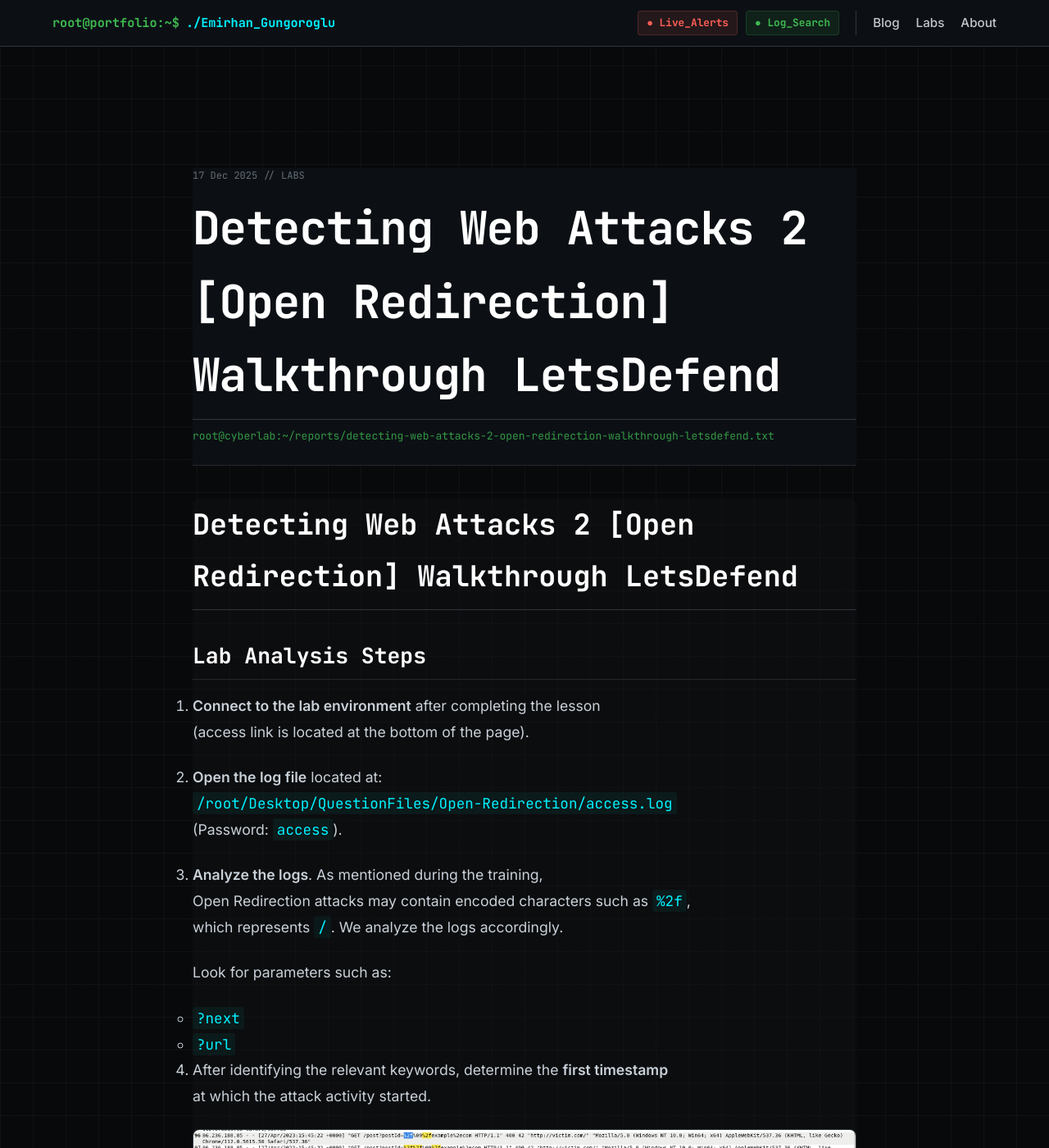
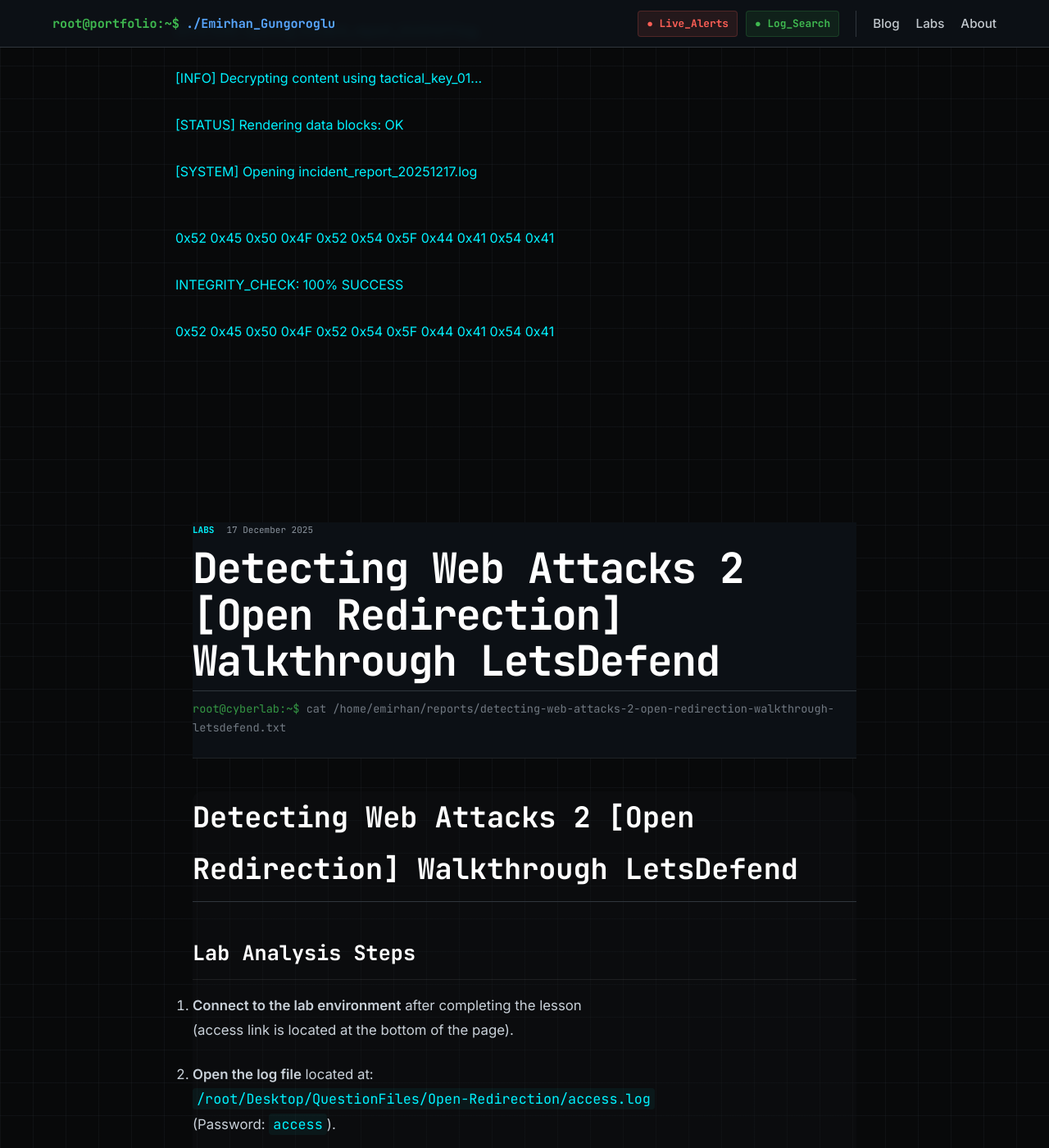
Before and after one commit to cybergungor/cybergungor.github.io, a Jekyll site: the page built from _posts/2025-12-17-detecting-open-redirection.md, in a window 1280 px wide and 1400 px high. Shown: the whole window at 82% size. Built offline with Jekyll 4.4.1, drawn with Linux system fonts in a browser that asks for light colours; some of the changed text lies outside the part shown.

Commit message:
Update post.html

```diff
--- a/_layouts/post.html
+++ b/_layouts/post.html
@@ -2,89 +2,108 @@
 layout: default
 ---
 
-<div class="post-log-bg">
+<div class="infinite-log-bg">
     <div class="log-col"><div class="moving-stream s1">
-        <span>[SYSTEM] Reading log entry...</span>
-        <span>[STATUS] Content rendered in static mode.</span>
+        <span>[SYSTEM] Opening incident_report_{{ page.date | date: "%Y%m%d" }}.log</span>
+        <span>[INFO] Decrypting content using tactical_key_01...</span>
+        <span>[STATUS] Rendering data blocks: OK</span>
+        <span>[SYSTEM] Opening incident_report_{{ page.date | date: "%Y%m%d" }}.log</span>
     </div></div>
     <div class="log-col hide-mobile"><div class="moving-stream s2">
-        <span>0x52 0x45 0x50 0x4F 0x52 0x54</span>
-        <span>NO_STICKY_ELEMENTS_DETECTED</span>
+        <span>0x52 0x45 0x50 0x4F 0x52 0x54 0x5F 0x44 0x41 0x54 0x41</span>
+        <span>INTEGRITY_CHECK: 100% SUCCESS</span>
+        <span>0x52 0x45 0x50 0x4F 0x52 0x54 0x5F 0x44 0x41 0x54 0x41</span>
     </div></div>
 </div>
 
-<div class="post-container-simple">
-    <header class="simple-header">
-        <div class="meta-info">
-            {{ page.date | date: "%d %b %Y" }} // {{ page.categories | first | upcase }}
+<div class="tactical-report-container">
+
+    <header class="report-header-static">
+        <div class="report-meta">
+            <span class="meta-tag">{{ page.categories | first | upcase }}</span>
+            <span class="meta-date">{{ page.date | date: "%d %B %Y" }}</span>
         </div>
-        <h1 class="plain-white-title">{{ page.title }}</h1>
-        <div class="terminal-path">root@cyberlab:~/reports/{{ page.title | slugify }}.txt</div>
+        <h1 class="report-main-title">{{ page.title }}</h1>
+        <div class="report-path">
+            <span class="path-prompt">root@cyberlab:~$</span> cat /home/emirhan/reports/{{ page.title | slugify }}.txt
+        </div>
     </header>
 
-    <article class="report-content">
+    <article class="report-article-body">
         {{ content }}
     </article>
 
-    <footer class="simple-footer">
-        <a href="/blog/" class="back-link">/ BACK_TO_DATABASE /</a>
+    <footer class="report-footer-simple">
+        <div class="divider-line">/* END_OF_DATA_STREAM */</div>
+        <a href="/blog/" class="return-btn">/ BACK_TO_DATABASE /</a>
     </footer>
 </div>
 
 <style>
-/* --- TEMEL RENKLER --- */
+/* --- CORE STYLES --- */
 :root {
-    --bg: #08090a;
-    --accent: #00f2ff;
-    --border: rgba(255, 255, 255, 0.1);
+    --cyber-bg: #08090a;
+    --cyber-blue: #00f2ff;
+    --cyber-border: rgba(255, 255, 255, 0.08);
 }
 
+/* Arka planı ve genel rengi zorla uygula */
 body {
-    background-color: var(--bg) !important;
+    background-color: var(--cyber-bg) !important;
     color: #c9d1d9;
     margin: 0;
-    line-height: 1.6;
+    padding: 0;
+    font-family: 'Inter', sans-serif;
 }
 
-/* --- ANA KONTEYNER (Üstten güvenli boşluk) --- */
-.post-container-simple {
+/* --- KONTEYNER: NAVBAR ÇAKIŞMASINI ÖNLEYEN KRİTİK ALAN --- */
+.tactical-report-container {
     max-width: 850px;
     margin: 0 auto;
-    /* Üstteki navbar'ın altına gelmesi için pay bırakıyoruz */
-    padding: 100px 20px 50px 20px;
+    /* Navbar'ın yüksekliği kadar üstten boşluk (Zorunlu) */
+    padding-top: 130px !important;
+    padding-bottom: 60px;
+    padding-left: 20px;
+    padding-right: 20px;
 }
 
-/* --- BAŞLIK STİLİ (Sade Beyaz) --- */
-.simple-header {
+/* --- BAŞLIK ALANI (SADE BEYAZ) --- */
+.report-header-static {
     margin-bottom: 2.5rem;
-    border-bottom: 1px solid var(--border);
+    border-bottom: 1px solid var(--cyber-border);
     padding-bottom: 1.5rem;
 }
 
-.plain-white-title {
-    color: #ffffff !important; /* Tam beyaz düz yazı */
-    font-size: clamp(2rem, 5vw, 3.5rem);
+.report-main-title {
+    color: #ffffff !important; /* Saf Beyaz */
+    font-size: clamp(2rem, 5vw, 3.2rem);
     font-weight: 800;
     margin: 10px 0;
-    letter-spacing: -1px;
+    letter-spacing: -1.5px;
+    line-height: 1.1;
 }
 
-.meta-info { font-family: 'JetBrains Mono', monospace; font-size: 12px; color: #8b949e; opacity: 0.7; }
-.terminal-path { font-family: 'JetBrains Mono', monospace; font-size: 13px; color: #3fb950; opacity: 0.8; }
+.report-meta { display: flex; gap: 15px; align-items: center; margin-bottom: 8px; }
+.meta-tag { color: var(--cyber-blue); font-family: 'JetBrains Mono'; font-size: 11px; font-weight: bold; }
+.meta-date { color: #8b949e; font-family: 'JetBrains Mono'; font-size: 11px; }
+.report-path { font-family: 'JetBrains Mono'; font-size: 0.85rem; color: #8b949e; opacity: 0.8; }
+.path-prompt { color: #3fb950; }
 
 /* --- İÇERİK ALANI --- */
-.report-content {
-    background: rgba(17, 18, 20, 0.5); /* Çok hafif şeffaf arka plan */
-    border-radius: 8px;
-    font-size: 1.1rem;
+.report-article-body {
+    background: rgba(17, 18, 20, 0.4);
+    border-radius: 12px;
     line-height: 1.8;
+    font-size: 1.05rem;
 }
 
-/* Makale içi temel stiller */
-.report-content h2 { color: #fff; margin-top: 2rem; border-bottom: 1px solid var(--border); padding-bottom: 5px; }
-.report-content p { margin-bottom: 1.5rem; }
-.report-content pre { background: #0d1117 !important; padding: 15px; border-radius: 6px; border: 1px solid var(--border); overflow-x: auto; }
-.report-content code { color: var(--accent); background: rgba(0, 242, 255, 0.05); padding: 2px 5px; border-radius: 3px; }
+/* İçerik içi stil düzenlemeleri */
+.report-article-body h2 { color: #fff; margin-top: 2.5rem; border-bottom: 1px solid var(--cyber-border); padding-bottom: 8px; }
+.report-article-body h3 { color: #fff; margin-top: 1.8rem; }
+.report-article-body p { margin-bottom: 1.5rem; }
+.report-article-body pre { background: #0d1117 !important; padding: 18px; border-radius: 8px; border: 1px solid var(--cyber-border); overflow-x: auto; margin: 20px 0; }
+.report-article-body code { color: var(--cyber-blue); background: rgba(0, 242, 255, 0.05); padding: 2px 5px; border-radius: 4px; }
+.report-article-body img { max-width: 100%; border-radius: 8px; border: 1px solid var(--cyber-border); margin: 15px 0; }
 
 /* --- ARKA PLAN LOGLARI --- */
 .post-log-bg {
@@ -92,24 +111,18 @@
     display: flex; justify-content: space-around; opacity: 0.05;
     z-index: -1; pointer-events: none; font-family: 'JetBrains Mono', monospace; font-size: 10px;
 }
-.moving-stream { display: flex; flex-direction: column; animation: scrollLog 50s linear infinite; }
-.moving-stream span { padding: 15px 0; color: var(--accent); }
+.moving-stream { display: flex; flex-direction: column; animation: scrollLog 45s linear infinite; }
+.moving-stream span { padding: 15px 0; color: var(--cyber-blue); }
 @keyframes scrollLog { 0% { transform: translateY(-50%); } 100% { transform: translateY(0); } }
 
 /* --- FOOTER --- */
-.simple-footer { margin-top: 4rem; text-align: center; }
-.back-link {
-    color: #8b949e;
-    text-decoration: none;
-    font-family: 'JetBrains Mono';
-    font-weight: bold;
-    font-size: 0.9rem;
-    transition: 0.3s;
-}
-.back-link:hover { color: var(--accent); }
+.report-footer-simple { margin-top: 4rem; text-align: center; }
+.divider-line { font-family: 'JetBrains Mono'; color: #8b949e; opacity: 0.3; margin-bottom: 1.5rem; }
+.return-btn { color: #8b949e; text-decoration: none; font-family: 'JetBrains Mono'; font-weight: bold; transition: 0.3s; }
+.return-btn:hover { color: var(--cyber-blue); }
 
 @media (max-width: 768px) {
-    .post-container-simple { padding-top: 80px; }
-    .plain-white-title { font-size: 2.2rem; }
+    .tactical-report-container { padding-top: 100px !important; }
+    .report-main-title { font-size: 2.2rem; }
 }
 </style>
```
